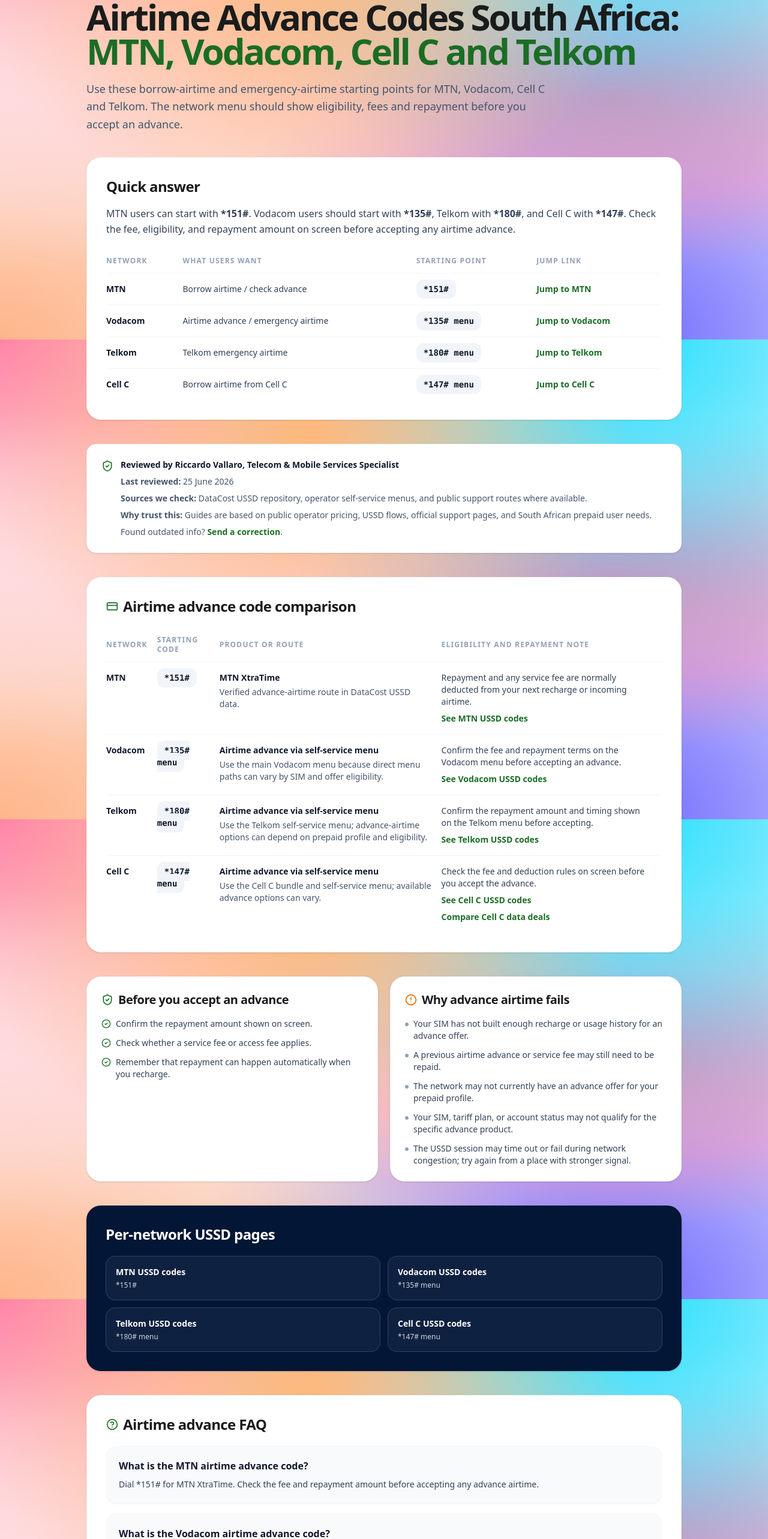
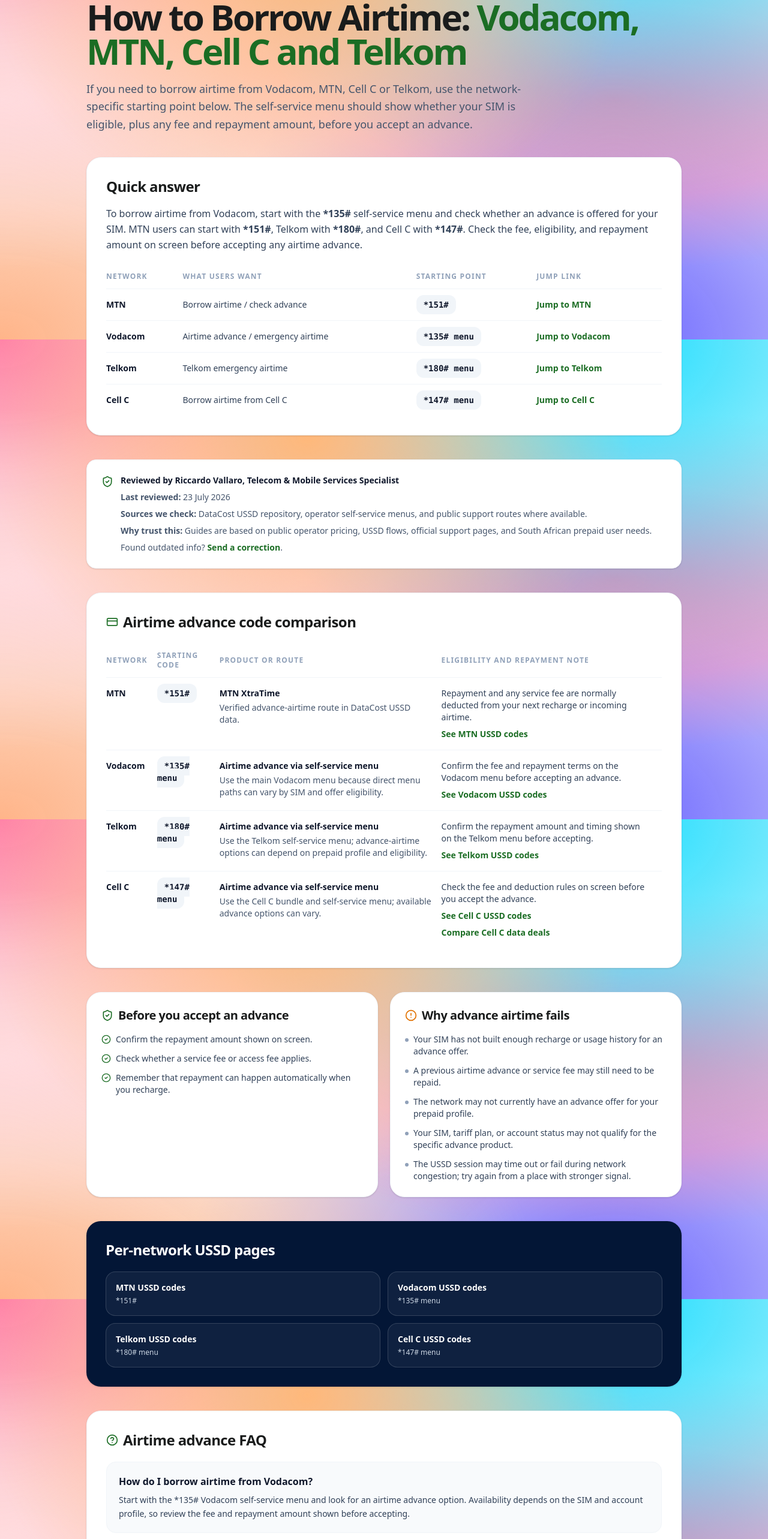
Before and after one commit to RicV-Sam/datacosts, a React (Vite) app: page /airtime-advance-codes in a window 1280 px wide. Shown: the part 234-2800 px from the top of the page at 60% size. Built offline with nearby package versions, Linux system fonts and the light colour scheme.

Commit message:
Improve airtime advance search intent

```diff
--- a/src/pages/AirtimeAdvanceCodesPage.tsx
+++ b/src/pages/AirtimeAdvanceCodesPage.tsx
@@ -69,6 +69,11 @@
 
 const faqItems = [
   {
+    question: 'How do I borrow airtime from Vodacom?',
+    answer:
+      'Start with the *135# Vodacom self-service menu and look for an airtime advance option. Availability depends on the SIM and account profile, so review the fee and repayment amount shown before accepting.'
+  },
+  {
     question: 'What is the MTN airtime advance code?',
     answer: 'Dial *151# for MTN XtraTime. Check the fee and repayment amount before accepting any advance airtime.'
   },
@@ -89,9 +94,9 @@
 ];
 
 export const AirtimeAdvanceCodesPage: React.FC<AirtimeAdvanceCodesPageProps> = ({ onNavigate, onScrollTo }) => {
-  const pageTitle = 'Airtime Advance Codes South Africa: MTN, Vodacom, Cell C and Telkom';
+  const pageTitle = 'How to Borrow Airtime from Vodacom, MTN, Cell C and Telkom';
   const metaDescription =
-    'Compare airtime advance starting codes in South Africa: MTN *151#, Vodacom *135#, Telkom *180# and Cell C *147#, with fee and repayment warnings.';
+    'Learn how to borrow airtime from Vodacom, MTN, Cell C and Telkom. Compare starting USSD menus, eligibility checks, fees and repayment warnings.';
   const canonicalUrl = toCanonicalUrl('/airtime-advance-codes/');
   const datePublishedIso = getDefaultPublishedIso();
   const dateModifiedIso = getRouteModifiedIso('/airtime-advance-codes/');
@@ -178,17 +183,17 @@
             Updated {lastUpdated}
           </div>
           <h1 className="text-4xl md:text-6xl font-black tracking-tighter mb-5 leading-[0.95]">
-            Airtime Advance Codes South Africa: <span className="text-[#1b6d24]">MTN, Vodacom, Cell C and Telkom</span>
+            How to Borrow Airtime: <span className="text-[#1b6d24]">Vodacom, MTN, Cell C and Telkom</span>
           </h1>
           <p className="text-lg text-slate-600 font-medium leading-relaxed max-w-3xl">
-            Use these borrow-airtime and emergency-airtime starting points for MTN, Vodacom, Cell C and Telkom. The network menu should show eligibility, fees and repayment before you accept an advance.
+            If you need to borrow airtime from Vodacom, MTN, Cell C or Telkom, use the network-specific starting point below. The self-service menu should show whether your SIM is eligible, plus any fee and repayment amount, before you accept an advance.
           </p>
         </header>
 
         <section className="mb-10 bg-white border border-slate-100 rounded-3xl p-6 md:p-8 shadow-sm">
           <h2 className="text-2xl font-black tracking-tight mb-4">Quick answer</h2>
           <p className="mb-5 text-slate-700 leading-relaxed">
-            MTN users can start with <strong>*151#</strong>. Vodacom users should start with <strong>*135#</strong>, Telkom with <strong>*180#</strong>, and Cell C with <strong>*147#</strong>. Check the fee, eligibility, and repayment amount on screen before accepting any airtime advance.
+            To borrow airtime from Vodacom, start with the <strong>*135#</strong> self-service menu and check whether an advance is offered for your SIM. MTN users can start with <strong>*151#</strong>, Telkom with <strong>*180#</strong>, and Cell C with <strong>*147#</strong>. Check the fee, eligibility, and repayment amount on screen before accepting any airtime advance.
           </p>
           <div className="overflow-x-auto">
             <table className="min-w-[680px] w-full text-left text-sm">
--- a/src/seo/contentDates.ts
+++ b/src/seo/contentDates.ts
@@ -7,7 +7,7 @@
   '/': '2026-07-04T00:00:00.000Z',
   '/alerts/': '2026-05-10T00:00:00.000Z',
   '/about/': '2026-05-10T00:00:00.000Z',
-  '/airtime-advance-codes/': '2026-06-25T00:00:00.000Z',
+  '/airtime-advance-codes/': '2026-07-23T00:00:00.000Z',
   '/contact/': '2026-05-10T00:00:00.000Z',
   '/cookie-policy/': PUBLISHER_REVIEW_MODIFIED_ISO,
   '/editorial-policy/': '2026-05-10T00:00:00.000Z',
```
Also changed, not shown: 2 other files (tests, documents, lock files or other folders).
